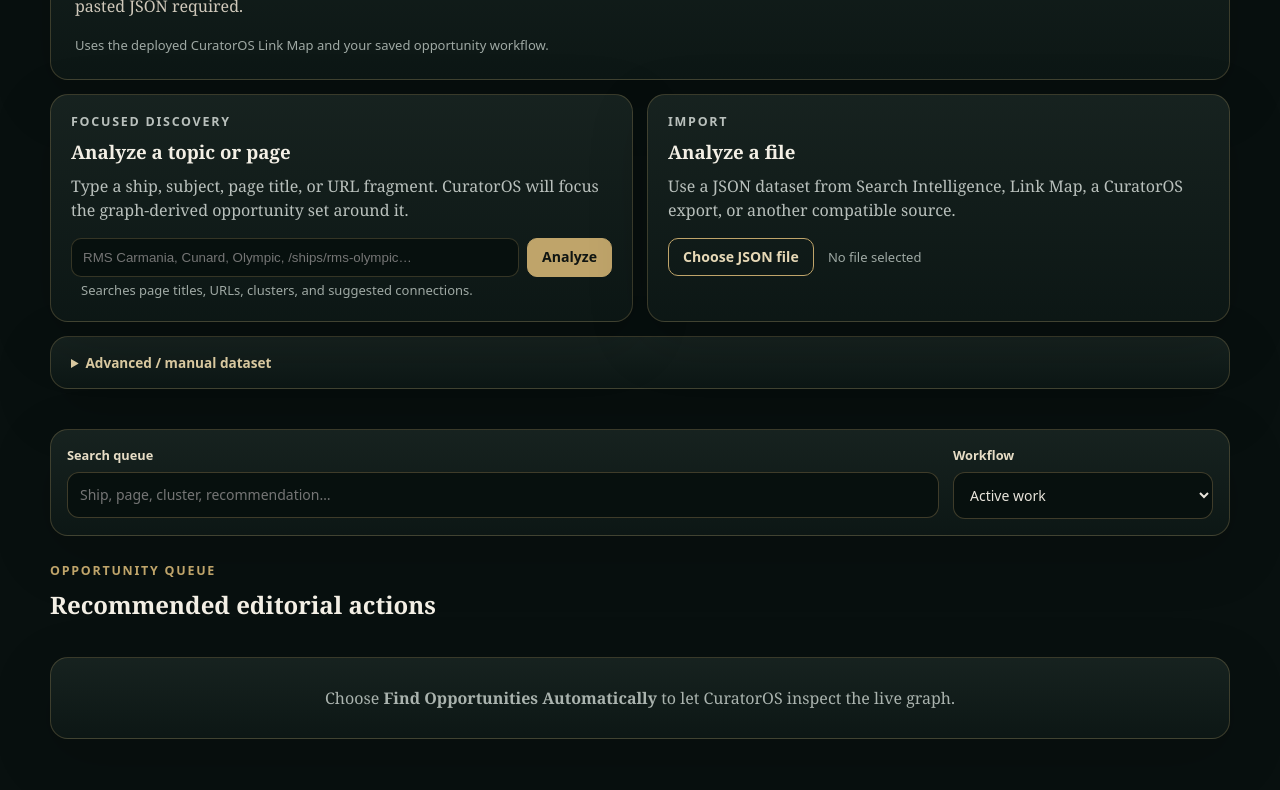
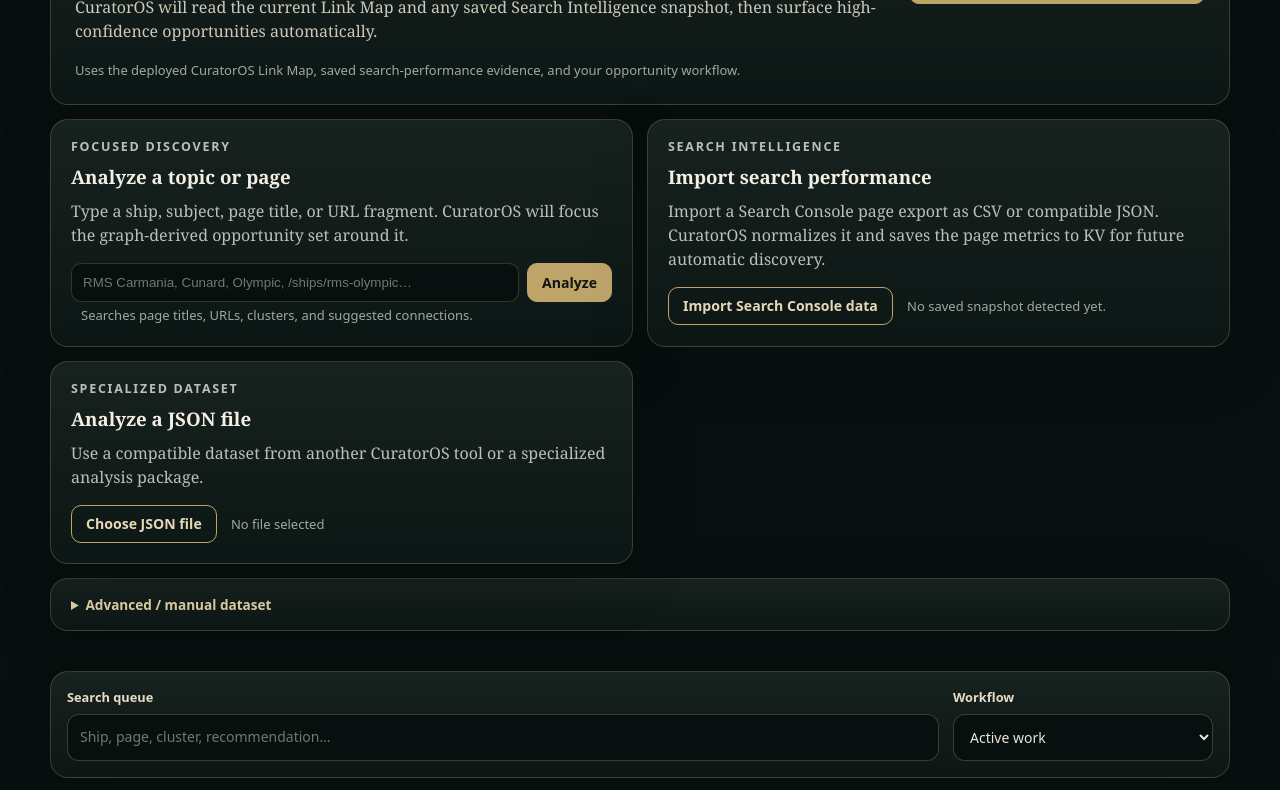
Before and after one commit to jaredmberger/content-opportunity, a website: page public/index.html in a window 1280 px wide. Shown: the part 411-1201 px from the top of the page. Drawn offline with Linux system fonts and the light colour scheme; no server answers.

Commit message:
Add Search Intelligence import surface

```diff
--- a/public/index.html
+++ b/public/index.html
@@ -14,11 +14,12 @@
       <div>
         <p class="eyebrow">CuratorOS · Editorial Intelligence</p>
         <h1>Content Opportunity Finder</h1>
-        <p class="lede">Let CuratorOS inspect the site and Link Map, identify strong editorial opportunities, explain the evidence, and keep each decision in a persistent workflow queue.</p>
+        <p class="lede">Let CuratorOS inspect the site, Link Map, and search-performance evidence, identify strong editorial opportunities, explain the evidence, and keep each decision in a persistent workflow queue.</p>
       </div>
       <div class="status-stack">
         <div class="status" id="status">Checking engine…</div>
         <div class="status muted" id="persistence">Checking storage…</div>
+        <div class="status muted" id="searchStatus">Search Intelligence · checking…</div>
       </div>
     </header>
 
@@ -26,10 +27,10 @@
       <div>
         <p class="eyebrow">Automatic Discovery</p>
         <h2>What should we work on next?</h2>
-        <p>CuratorOS will read the current Link Map and surface high-confidence opportunities automatically. No pasted JSON required.</p>
+        <p>CuratorOS will read the current Link Map and any saved Search Intelligence snapshot, then surface high-confidence opportunities automatically.</p>
       </div>
       <button id="discover" class="primary-large">Find Opportunities Automatically</button>
-      <p class="launch-meta" id="discoveryMeta">Uses the deployed CuratorOS Link Map and your saved opportunity workflow.</p>
+      <p class="launch-meta" id="discoveryMeta">Uses the deployed CuratorOS Link Map, saved search-performance evidence, and your opportunity workflow.</p>
     </section>
 
     <section class="input-grid">
@@ -41,10 +42,19 @@
         <span class="file-name" id="topicMeta">Searches page titles, URLs, clusters, and suggested connections.</span>
       </section>
 
+      <section class="panel input-card search-intelligence-card">
+        <p class="eyebrow">Search Intelligence</p>
+        <h3>Import search performance</h3>
+        <p>Import a Search Console page export as CSV or compatible JSON. CuratorOS normalizes it and saves the page metrics to KV for future automatic discovery.</p>
+        <input id="searchDataInput" type="file" accept="text/csv,.csv,application/json,.json" hidden />
+        <button id="importSearchData" class="secondary">Import Search Console data</button>
+        <span class="file-name" id="searchDataMeta">No saved snapshot detected yet.</span>
+      </section>
+
       <section class="panel input-card">
-        <p class="eyebrow">Import</p>
-        <h3>Analyze a file</h3>
-        <p>Use a JSON dataset from Search Intelligence, Link Map, a CuratorOS export, or another compatible source.</p>
+        <p class="eyebrow">Specialized Dataset</p>
+        <h3>Analyze a JSON file</h3>
+        <p>Use a compatible dataset from another CuratorOS tool or a specialized analysis package.</p>
         <input id="fileInput" type="file" accept="application/json,.json" hidden />
         <button id="chooseFile" class="secondary">Choose JSON file</button>
         <span class="file-name" id="fileName">No file selected</span>
@@ -98,9 +108,10 @@
     </section>
 
     <section id="results" class="results" aria-live="polite">
-      <div class="empty panel">Choose <strong>Find Opportunities Automatically</strong> to let CuratorOS inspect the live graph.</div>
+      <div class="empty panel">Choose <strong>Find Opportunities Automatically</strong> to let CuratorOS inspect the current graph and search evidence.</div>
     </section>
   </main>
   <script type="module" src="/app.js"></script>
+  <script type="module" src="/search-intelligence-ui.js"></script>
 </body>
 </html>
```
